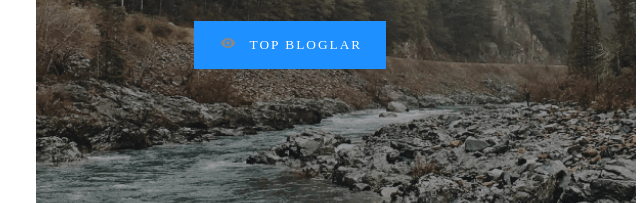
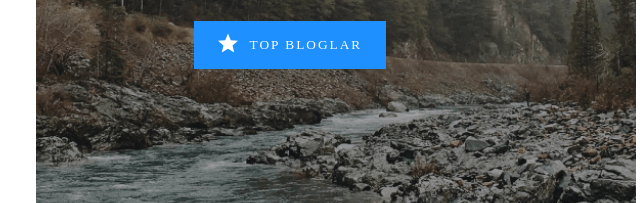
Before and after one commit to hasanboytursunov/Articles, a plain HTML site: page index.html in a window 1280 px wide. Shown: the part 415-618 px from the top of the page, 4-644 px from the left. Drawn offline with Linux system fonts and the light colour scheme.

Commit message:
style.css

```diff
--- a/css/style.css
+++ b/css/style.css
@@ -112,7 +112,7 @@ ul {
   display: inline-block;
   width: 20px;
   height: 20px;
-  background-image: url("../images/Vector.svg");
+  background-image: url("../images/star.svg");
   background-repeat: no-repeat;
   background-position: center;
 }
```
Also changed, not shown: images/star.svg (added).
